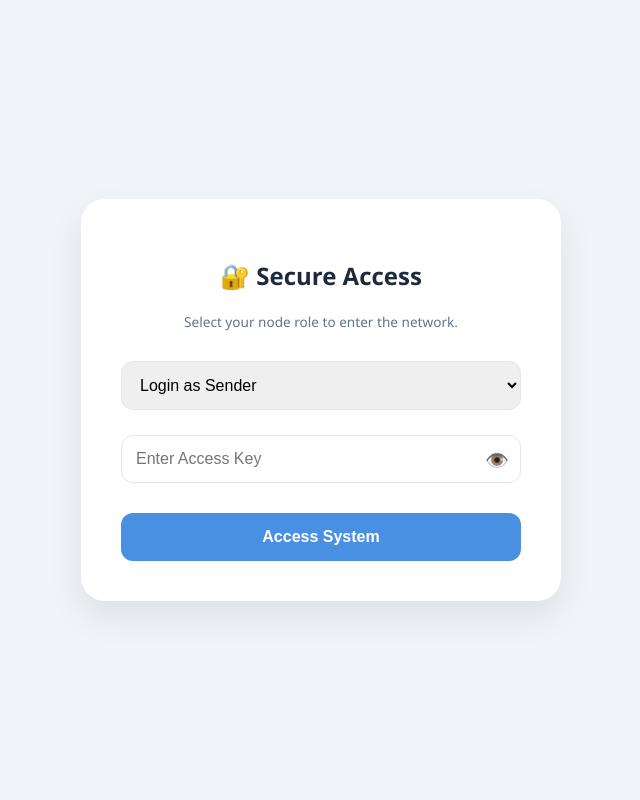
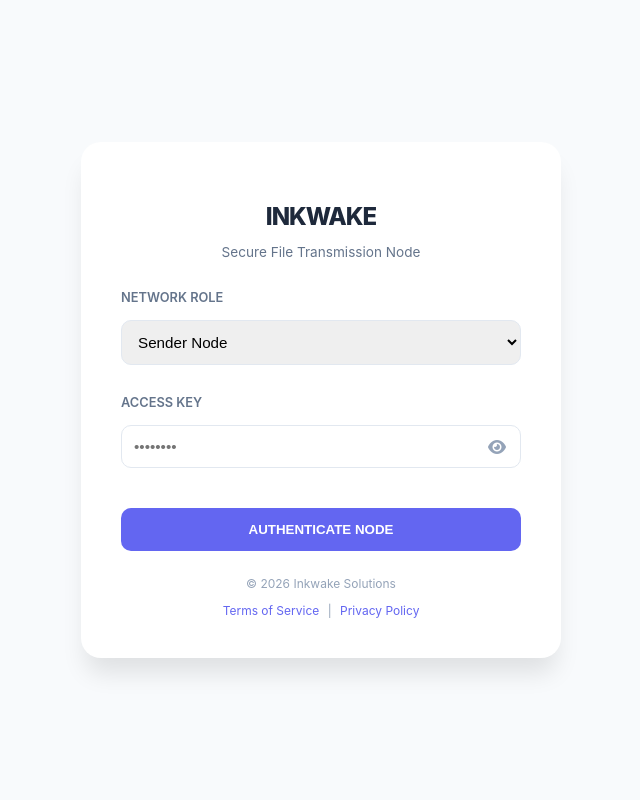
Before and after one commit to dhanushmsr/Secure-File-Transmissions, a Flask app: page / in a window 1280 px wide. Shown: the whole page, without its empty margins (319-959 px from the left). Run offline with Flask 3, Linux system fonts and the light colour scheme.

Commit message:
Update login.html

```diff
--- a/templates/login.html
+++ b/templates/login.html
@@ -2,65 +2,99 @@
 <html lang="en">
 <head>
     <meta charset="UTF-8">
+    <meta name="viewport" content="width=device-width, initial-scale=1.0">
     <link rel="stylesheet" href="/static/css/style.css">
-    <title>Secure Node Login</title>
+    <link rel="stylesheet" href="https://cdnjs.cloudflare.com/ajax/libs/font-awesome/6.0.0/css/all.min.css">
+    <title>Inkwake | Secure Node Login</title>
     <style>
-        .password-container {
-            position: relative;
-            width: 100%;
+        :root {
+            --primary: #6366f1;
+            --bg-soft: #f8fafc;
+            --text-dark: #1e293b;
         }
-        .password-container input {
-            width: 100%;
-            padding-right: 40px; /* Space for the eye icon */
-        }
-        .eye-icon {
+
+        body { background-color: var(--bg-soft); font-family: 'Inter', sans-serif; display: flex; align-items: center; justify-content: center; min-height: 100vh; margin: 0; }
+
+        .login-card { background: white; padding: 40px; border-radius: 20px; box-shadow: 0 20px 25px -5px rgba(0, 0, 0, 0.1); width: 100%; max-width: 400px; }
+
+        .brand-header { text-align: center; margin-bottom: 30px; }
+        .brand-header h2 { margin: 0; color: var(--text-dark); font-weight: 800; letter-spacing: -1px; }
+
+        .input-group { margin-bottom: 20px; position: relative; }
+        .input-group label { display: block; font-size: 0.8rem; font-weight: 600; color: #64748b; margin-bottom: 5px; }
+
+        input, select { width: 100%; padding: 12px; border: 1px solid #e2e8f0; border-radius: 10px; font-size: 0.95rem; outline: none; transition: border-color 0.2s; box-sizing: border-box; }
+        input:focus, select:focus { border-color: var(--primary); }
+
+        /* Password Wrapper with Toggle Icon */
+        .password-wrapper { position: relative; }
+        #passwordField { padding-right: 45px; }
+        .toggle-icon {
             position: absolute;
-            right: 12px;
+            right: 15px;
             top: 50%;
             transform: translateY(-50%);
             cursor: pointer;
-            color: #64748b;
-            font-size: 1.2rem;
-            user-select: none;
+            color: #94a3b8;
         }
-        #receiverData input {
-            margin-bottom: 10px;
-        }
+        .toggle-icon:hover { color: var(--primary); }
+
+        .btn-access { background: var(--primary); color: white; border: none; padding: 14px; border-radius: 10px; font-weight: 700; width: 100%; cursor: pointer; transition: 0.3s; margin-top: 10px; }
+        .btn-access:hover { background: #4f46e5; transform: translateY(-1px); }
+
+        .footer-links { text-align: center; margin-top: 25px; font-size: 0.75rem; color: #94a3b8; }
+        .footer-links a { color: var(--primary); text-decoration: none; margin: 0 5px; }
     </style>
 </head>
 <body>
-    <div class="container" style="max-width: 400px;">
-        <h2 style="text-align: center; color: #1e293b;">🔐 Secure Access</h2>
-        <p style="text-align: center; font-size: 0.85rem; color: #64748b; margin-bottom: 20px;">
-            Select your node role to enter the network.
-        </p>
+
+    <div class="login-card">
+        <div class="brand-header">
+            <i class="fa-solid fa-shield-halved" style="font-size: 2.5rem; color: var(--primary); margin-bottom: 10px;"></i>
+            <h2>INKWAKE</h2>
+            <p style="color: #64748b; font-size: 0.85rem;">Secure File Transmission Node</p>
+        </div>
 
         <form action="/auth" method="post">
-            <select name="role" id="roleSelector" onchange="checkRole()" style="margin-bottom: 15px;">
-                <option value="sender">Login as Sender</option>
-                <option value="receiver">Login as Receiver</option>
-                <option value="admin">Login as Admin</option>
-            </select>
-
-            <div id="receiverData" style="display:none; margin: 10px 0; border: 1px solid #4a90e2; padding: 15px; border-radius: 8px; background: #f0f7ff;">
-                <label style="font-size: 0.75rem; color: #4a90e2; font-weight: bold;">RECEIVER IDENTITY</label>
-                <input type="text" name="name" id="nameInp" placeholder="Full Name">
-                <input type="text" name="phone" id="phoneInp" placeholder="Phone Number">
+            <div class="input-group">
+                <label>NETWORK ROLE</label>
+                <select name="role" id="roleSelector" onchange="checkRole()">
+                    <option value="sender">Sender Node</option>
+                    <option value="receiver">Receiver Node</option>
+                    <option value="admin">System Administrator</option>
+                </select>
             </div>
 
-            <div class="password-container">
-                <input type="password" name="password" id="passwordField" placeholder="Enter Access Key" required>
-                <span class="eye-icon" id="toggleEye" onclick="togglePasswordVisibility()">👁️</span>
+            <div id="receiverData" style="display:none; background: #f1f5f9; padding: 15px; border-radius: 10px; margin-bottom: 20px;">
+                <div class="input-group">
+                    <input type="text" name="name" id="nameInp" placeholder="Node Identity (Full Name)">
+                </div>
+                <div class="input-group" style="margin-bottom: 0;">
+                    <input type="text" name="phone" id="phoneInp" placeholder="Node Contact (Phone)">
+                </div>
             </div>
 
-            <button type="submit" class="btn" style="margin-top: 20px; width: 100%;">Access System</button>
+            <div class="input-group">
+                <label>ACCESS KEY</label>
+                <div class="password-wrapper">
+                    <input type="password" name="password" id="passwordField" placeholder="••••••••" required>
+                    <i class="fa-solid fa-eye toggle-icon" id="eyeIcon" onclick="togglePassword()"></i>
+                </div>
+            </div>
+
+            <button type="submit" class="btn-access">AUTHENTICATE NODE</button>
         </form>
 
         {% if error %}
-        <p style="color: #ef4444; font-size: 0.85rem; text-align: center; margin-top: 15px; font-weight: bold;">
-            ⚠️ Invalid Credentials. Access Denied.
+        <p style="color: #ef4444; font-size: 0.8rem; text-align: center; margin-top: 15px; font-weight: bold;">
+            <i class="fa-solid fa-triangle-exclamation"></i> Authentication Failed. Access Denied.
         </p>
         {% endif %}
+
+        <div class="footer-links">
+            <p>© 2026 Inkwake Solutions</p>
+            <a href="/terms">Terms of Service</a> | <a href="/privacy">Privacy Policy</a>
+        </div>
     </div>
 
     <script>
@@ -72,25 +106,25 @@
 
             if (role === 'receiver') {
                 div.style.display = 'block';
-                n.required = true;
-                p.required = true;
+                n.required = true; p.required = true;
             } else {
                 div.style.display = 'none';
-                n.required = false;
-                p.required = false;
+                n.required = false; p.required = false;
             }
         }
 
-        function togglePasswordVisibility() {
-            const passwordField = document.getElementById('passwordField');
-            const toggleEye = document.getElementById('toggleEye');
+        function togglePassword() {
+            const passInput = document.getElementById('passwordField');
+            const icon = document.getElementById('eyeIcon');
 
-            if (passwordField.type === 'password') {
-                passwordField.type = 'text';
-                toggleEye.textContent = '🙈'; // Closed eye icon
+            if (passInput.type === 'password') {
+                passInput.type = 'text';
+                icon.classList.remove('fa-eye');
+                icon.classList.add('fa-eye-slash');
             } else {
-                passwordField.type = 'password';
-                toggleEye.textContent = '👁️'; // Open eye icon
+                passInput.type = 'password';
+                icon.classList.remove('fa-eye-slash');
+                icon.classList.add('fa-eye');
             }
         }
     </script>
```
